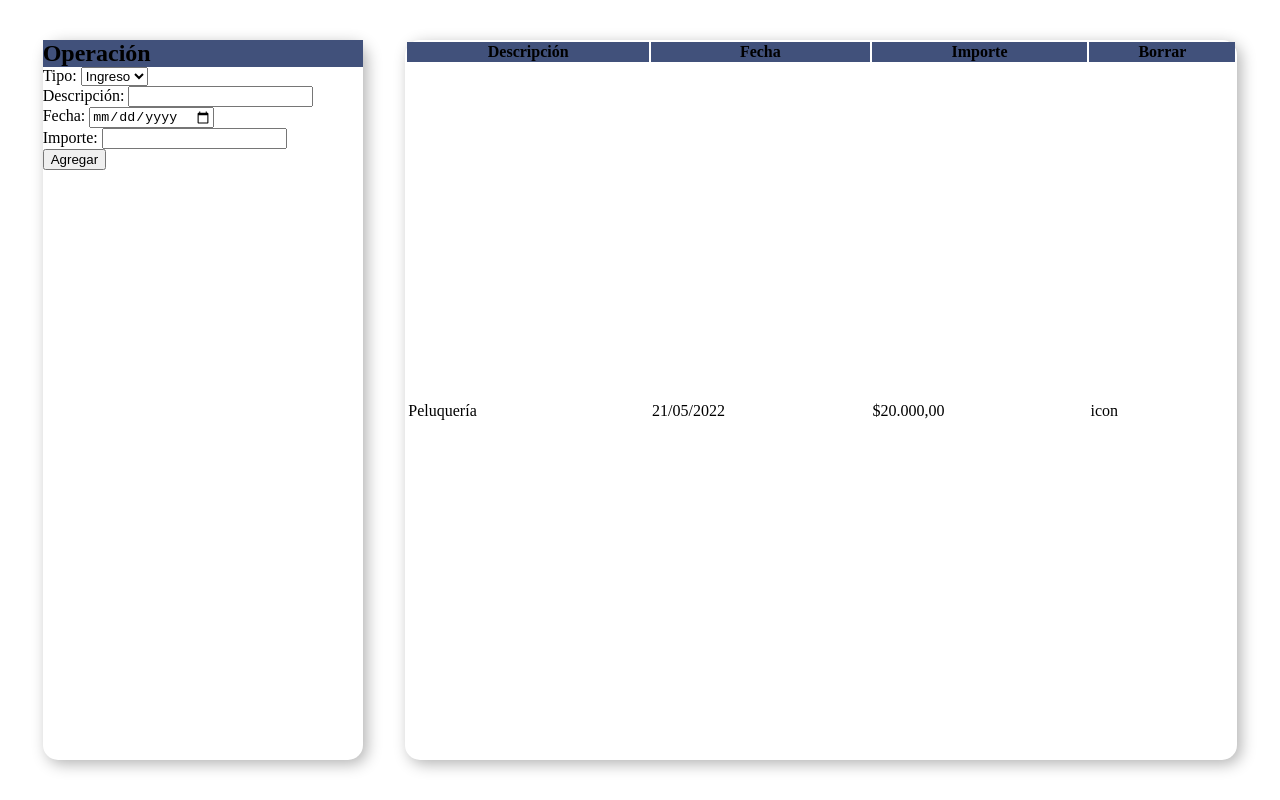
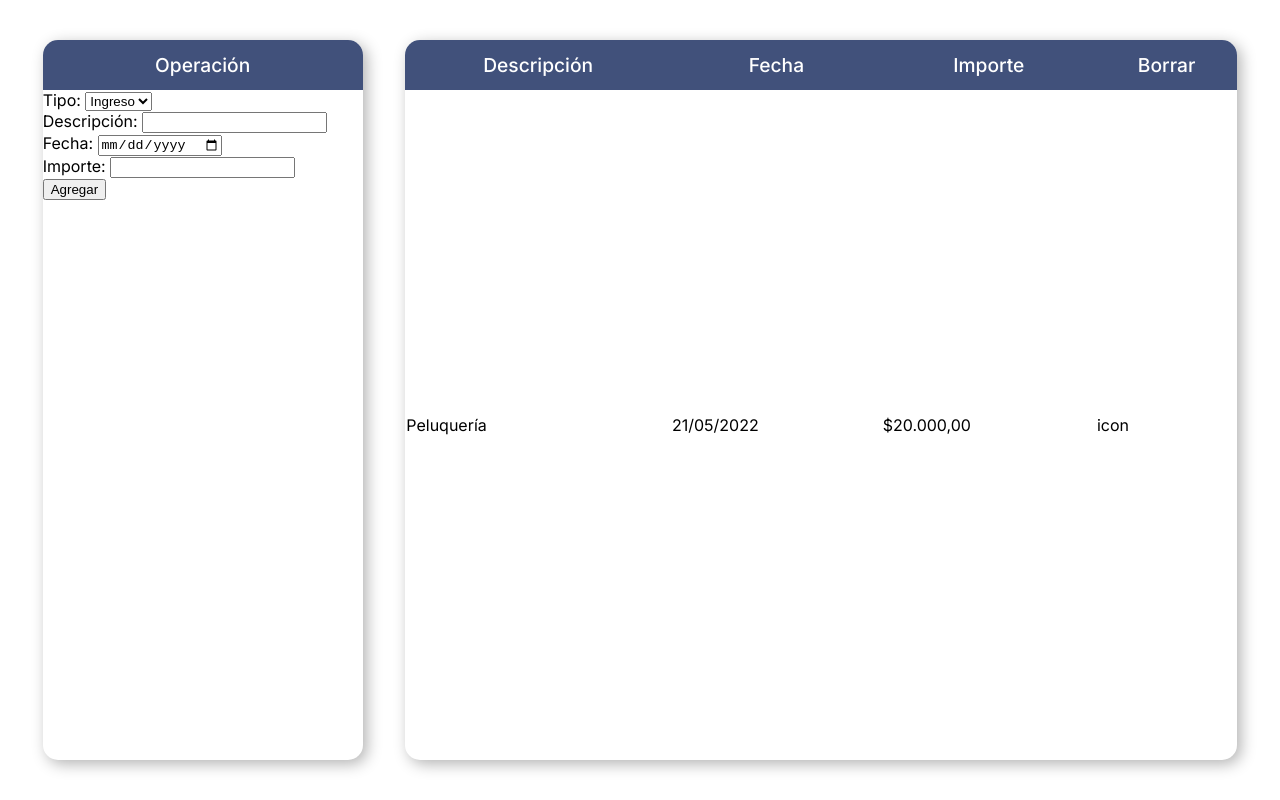
Before and after one commit to lautaronahuelc/nucba-localStorage, a plain HTML site: page index.html in a window 1280 px wide. Drawn offline with Linux system fonts and the light colour scheme.

Commit message:
Segundo commit

```diff
--- a/style.css
+++ b/style.css
@@ -1,3 +1,5 @@
+@import url('https://fonts.googleapis.com/css2?family=Inter:wght@400;500;600;700&display=swap');
+
 * {
     box-sizing: border-box;
 }
@@ -8,6 +10,7 @@ body {
     align-items: center;
     margin: 0;
     height: 100vh;
+    font-family: 'Inter', sans-serif;
     background-color: #fff;
 }
 
@@ -17,6 +20,7 @@ body {
     background-color: #fff;
     box-shadow: 4px 4px 15px rgba(0, 0, 0, 0.3);
     border-radius: 15px;
+    overflow: hidden;
 }
 
 .operacion {
@@ -25,10 +29,20 @@ body {
 
 .tabla {
     width: 65%;
+    border-collapse: collapse;
 }
 
 .titulo {
     margin: 0;
+    height: 50px;
+    color: #fff;
+    font-size: 1.2em;
+    font-weight: 500;
     background-color: #41517B;
-    overflow: hidden;
 }
+
+.operacion .titulo {
+    display: flex;
+    justify-content: center;
+    align-items: center;
+}
```
